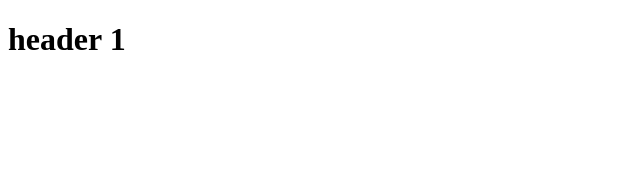
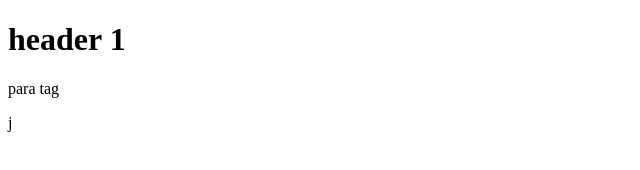
Before and after one commit to nikhilpujari/gittest, a plain HTML site: page index.html in a window 1280 px wide. Shown: the full height of the page, 0-640 px from the left. Drawn offline with Linux system fonts and the light colour scheme.

Commit message:
first commit

```diff
--- a/index.html
+++ b/index.html
@@ -9,5 +9,7 @@
 </head>
 <body>
     <h1>header 1</h1>
+    <p>para tag</p>
+    <p>j</p>
 </body>
 </html>
```
